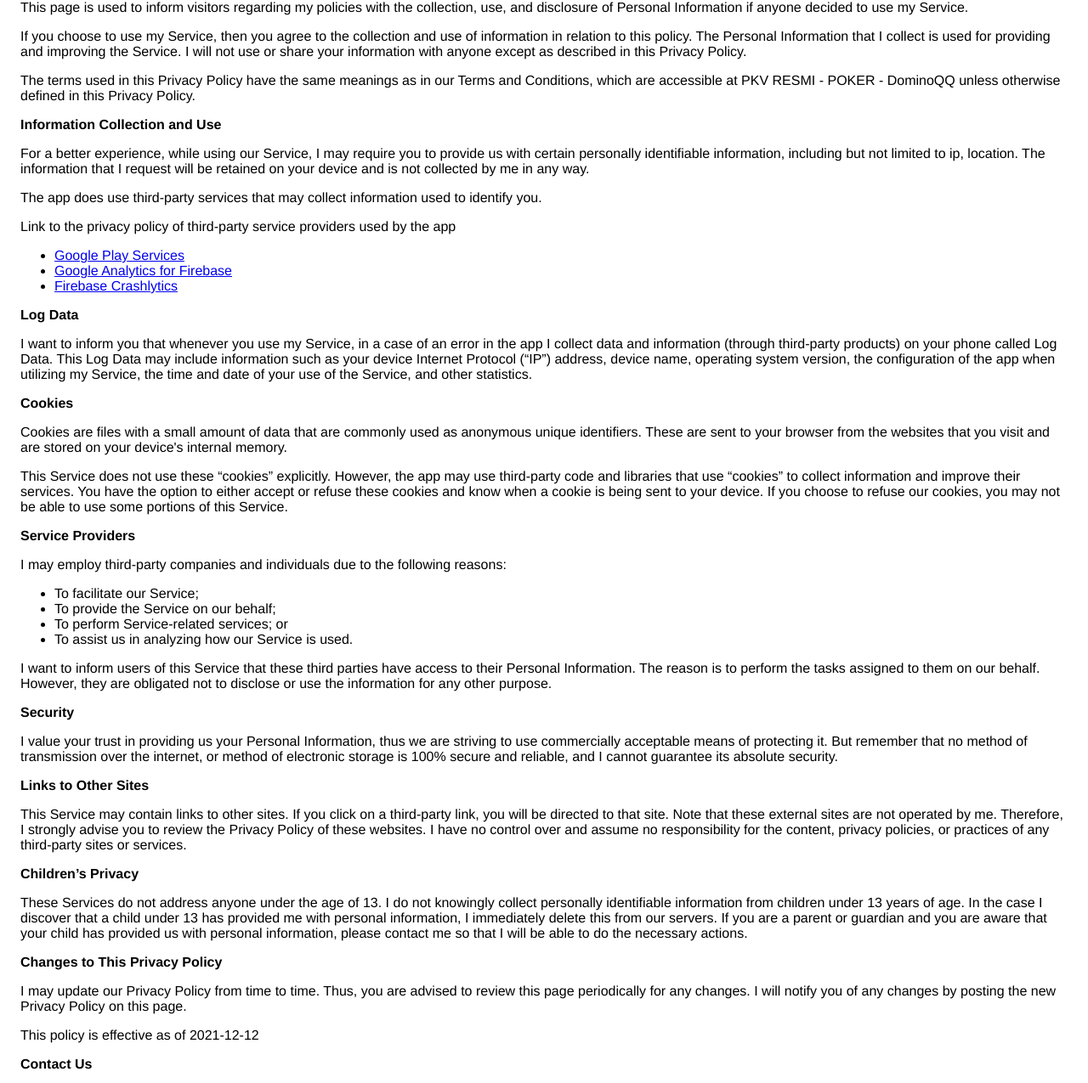
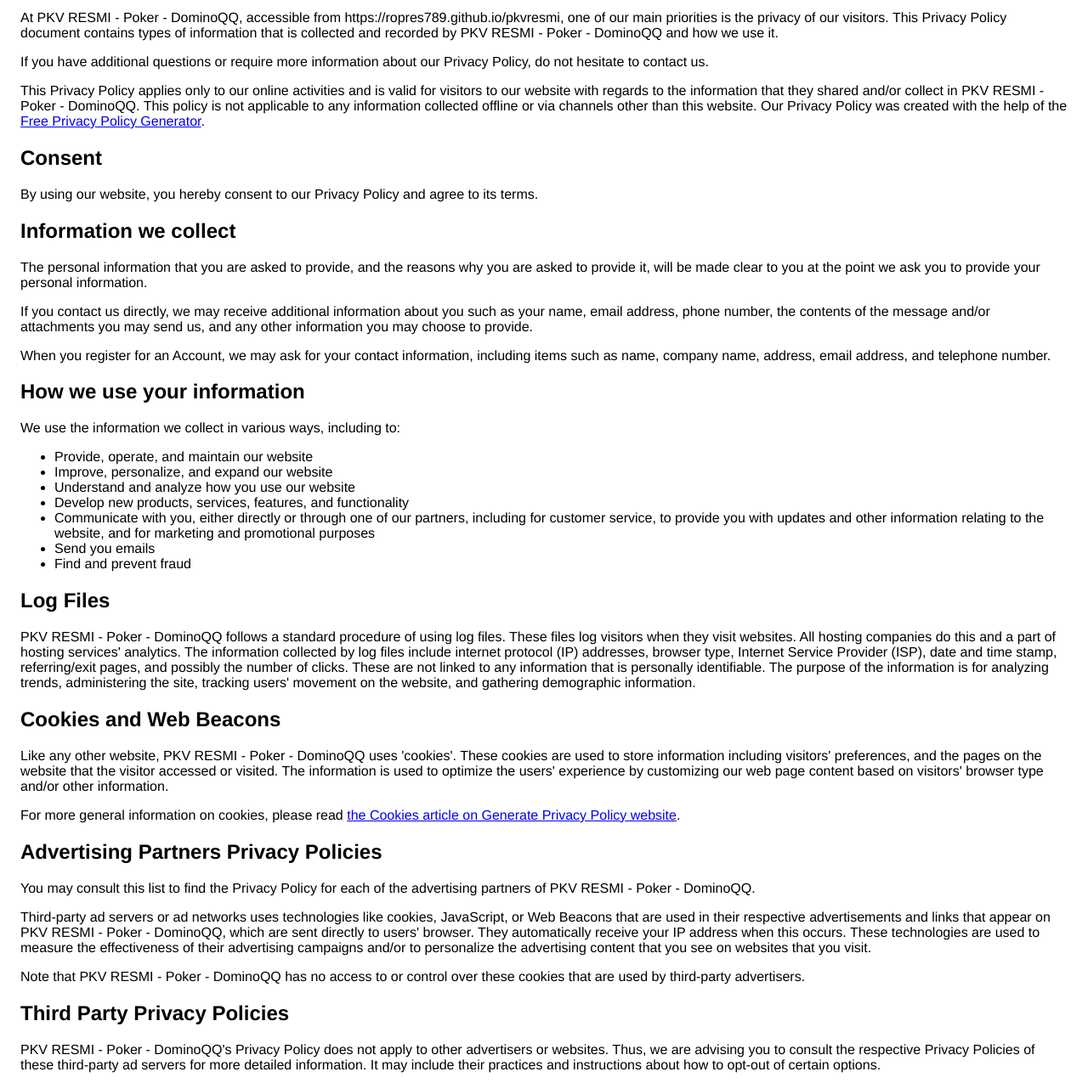
Before and after one commit to ropres789/pkvresmi, a plain HTML site: page privacy.html in a window 1280 px wide. Shown: the part 92-1367 px from the top of the page at 85% size. Drawn offline with Linux system fonts and the light colour scheme.

Commit message:
Update privacy.html

```diff
--- a/privacy.html
+++ b/privacy.html
@@ -7,103 +7,87 @@
       <style> body { font-family: 'Helvetica Neue', Helvetica, Arial, sans-serif; padding:1em; } </style>
     </head>
     <body>
-    <strong>Privacy Policy</strong> <p>
-                  PokerPKV built the PKV RESMI - POKER - DominoQQ app as
-                  a Free app. This SERVICE is provided by
-                  PokerPKV at no cost and is intended for use as
-                  is.
-                </p> <p>
-                  This page is used to inform visitors regarding my
-                  policies with the collection, use, and disclosure of Personal
-                  Information if anyone decided to use my Service.
-                </p> <p>
-                  If you choose to use my Service, then you agree to
-                  the collection and use of information in relation to this
-                  policy. The Personal Information that I collect is
-                  used for providing and improving the Service. I will not use or share your information with
-                  anyone except as described in this Privacy Policy.
-                </p> <p>
-                  The terms used in this Privacy Policy have the same meanings
-                  as in our Terms and Conditions, which are accessible at
-                  PKV RESMI - POKER - DominoQQ unless otherwise defined in this Privacy Policy.
-                </p> <p><strong>Information Collection and Use</strong></p> <p>
-                  For a better experience, while using our Service, I
-                  may require you to provide us with certain personally
-                  identifiable information, including but not limited to ip, location. The information that
-                  I request will be retained on your device and is not collected by me in any way.
-                </p> <div><p>
-                    The app does use third-party services that may collect
-                    information used to identify you.
-                  </p> <p>
-                    Link to the privacy policy of third-party service providers used
-                    by the app
-                  </p> <ul><li><a href="https://www.google.com/policies/privacy/" target="_blank" rel="noopener noreferrer">Google Play Services</a></li><!----><li><a href="https://firebase.google.com/policies/analytics" target="_blank" rel="noopener noreferrer">Google Analytics for Firebase</a></li><li><a href="https://firebase.google.com/support/privacy/" target="_blank" rel="noopener noreferrer">Firebase Crashlytics</a></li><!----><!----><!----><!----><!----><!----><!----><!----><!----><!----><!----><!----><!----><!----><!----><!----><!----><!----><!----><!----><!----><!----><!----></ul></div> <p><strong>Log Data</strong></p> <p>
-                  I want to inform you that whenever you
-                  use my Service, in a case of an error in the app
-                  I collect data and information (through third-party
-                  products) on your phone called Log Data. This Log Data may
-                  include information such as your device Internet Protocol
-                  (“IP”) address, device name, operating system version, the
-                  configuration of the app when utilizing my Service,
-                  the time and date of your use of the Service, and other
-                  statistics.
-                </p> <p><strong>Cookies</strong></p> <p>
-                  Cookies are files with a small amount of data that are
-                  commonly used as anonymous unique identifiers. These are sent
-                  to your browser from the websites that you visit and are
-                  stored on your device's internal memory.
-                </p> <p>
-                  This Service does not use these “cookies” explicitly. However,
-                  the app may use third-party code and libraries that use
-                  “cookies” to collect information and improve their services.
-                  You have the option to either accept or refuse these cookies
-                  and know when a cookie is being sent to your device. If you
-                  choose to refuse our cookies, you may not be able to use some
-                  portions of this Service.
-                </p> <p><strong>Service Providers</strong></p> <p>
-                  I may employ third-party companies and
-                  individuals due to the following reasons:
-                </p> <ul><li>To facilitate our Service;</li> <li>To provide the Service on our behalf;</li> <li>To perform Service-related services; or</li> <li>To assist us in analyzing how our Service is used.</li></ul> <p>
-                  I want to inform users of this Service
-                  that these third parties have access to their Personal
-                  Information. The reason is to perform the tasks assigned to
-                  them on our behalf. However, they are obligated not to
-                  disclose or use the information for any other purpose.
-                </p> <p><strong>Security</strong></p> <p>
-                  I value your trust in providing us your
-                  Personal Information, thus we are striving to use commercially
-                  acceptable means of protecting it. But remember that no method
-                  of transmission over the internet, or method of electronic
-                  storage is 100% secure and reliable, and I cannot
-                  guarantee its absolute security.
-                </p> <p><strong>Links to Other Sites</strong></p> <p>
-                  This Service may contain links to other sites. If you click on
-                  a third-party link, you will be directed to that site. Note
-                  that these external sites are not operated by me.
-                  Therefore, I strongly advise you to review the
-                  Privacy Policy of these websites. I have
-                  no control over and assume no responsibility for the content,
-                  privacy policies, or practices of any third-party sites or
-                  services.
-                </p> <p><strong>Children’s Privacy</strong></p> <div><p>
-                    These Services do not address anyone under the age of 13.
-                    I do not knowingly collect personally
-                    identifiable information from children under 13 years of age. In the case
-                    I discover that a child under 13 has provided
-                    me with personal information, I immediately
-                    delete this from our servers. If you are a parent or guardian
-                    and you are aware that your child has provided us with
-                    personal information, please contact me so that
-                    I will be able to do the necessary actions.
-                  </p></div> <!----> <p><strong>Changes to This Privacy Policy</strong></p> <p>
-                  I may update our Privacy Policy from
-                  time to time. Thus, you are advised to review this page
-                  periodically for any changes. I will
-                  notify you of any changes by posting the new Privacy Policy on
-                  this page.
-                </p> <p>This policy is effective as of 2021-12-12</p> <p><strong>Contact Us</strong></p> <p>
-                  If you have any questions or suggestions about my
-                  Privacy Policy, do not hesitate to contact me at imambudihartonomd@gmail.com.
-                </p> <p>This privacy policy page was created at <a href="https://privacypolicytemplate.net" target="_blank" rel="noopener noreferrer">privacypolicytemplate.net </a>and modified/generated by <a href="https://app-privacy-policy-generator.nisrulz.com/" target="_blank" rel="noopener noreferrer">App Privacy Policy Generator</a></p>
-    </body>
+        <h1>Privacy Policy for PokerPKV</h1>
+
+        <p>At PKV RESMI - Poker - DominoQQ, accessible from https://ropres789.github.io/pkvresmi, one of our main priorities is the privacy of our visitors. This Privacy Policy document contains types of information that is collected and recorded by PKV RESMI - Poker - DominoQQ and how we use it.</p>
+
+        <p>If you have additional questions or require more information about our Privacy Policy, do not hesitate to contact us.</p>
+
+        <p>This Privacy Policy applies only to our online activities and is valid for visitors to our website with regards to the information that they shared and/or collect in PKV RESMI - Poker - DominoQQ. This policy is not applicable to any information collected offline or via channels other than this website. Our Privacy Policy was created with the help of the <a href="https://www.privacypolicygenerator.info">Free Privacy Policy Generator</a>.</p>
+
+        <h2>Consent</h2>
+
+        <p>By using our website, you hereby consent to our Privacy Policy and agree to its terms.</p>
+
+        <h2>Information we collect</h2>
+
+        <p>The personal information that you are asked to provide, and the reasons why you are asked to provide it, will be made clear to you at the point we ask you to provide your personal information.</p>
+        <p>If you contact us directly, we may receive additional information about you such as your name, email address, phone number, the contents of the message and/or attachments you may send us, and any other information you may choose to provide.</p>
+        <p>When you register for an Account, we may ask for your contact information, including items such as name, company name, address, email address, and telephone number.</p>
+
+        <h2>How we use your information</h2>
+
+        <p>We use the information we collect in various ways, including to:</p>
+
+        <ul>
+        <li>Provide, operate, and maintain our website</li>
+        <li>Improve, personalize, and expand our website</li>
+        <li>Understand and analyze how you use our website</li>
+        <li>Develop new products, services, features, and functionality</li>
+        <li>Communicate with you, either directly or through one of our partners, including for customer service, to provide you with updates and other information relating to the website, and for marketing and promotional purposes</li>
+        <li>Send you emails</li>
+        <li>Find and prevent fraud</li>
+        </ul>
+
+        <h2>Log Files</h2>
+
+        <p>PKV RESMI - Poker - DominoQQ follows a standard procedure of using log files. These files log visitors when they visit websites. All hosting companies do this and a part of hosting services' analytics. The information collected by log files include internet protocol (IP) addresses, browser type, Internet Service Provider (ISP), date and time stamp, referring/exit pages, and possibly the number of clicks. These are not linked to any information that is personally identifiable. The purpose of the information is for analyzing trends, administering the site, tracking users' movement on the website, and gathering demographic information.</p>
+
+        <h2>Cookies and Web Beacons</h2>
+
+        <p>Like any other website, PKV RESMI - Poker - DominoQQ uses 'cookies'. These cookies are used to store information including visitors' preferences, and the pages on the website that the visitor accessed or visited. The information is used to optimize the users' experience by customizing our web page content based on visitors' browser type and/or other information.</p>
+
+        <p>For more general information on cookies, please read <a href="https://www.generateprivacypolicy.com/#cookies">the Cookies article on Generate Privacy Policy website</a>.</p>
+
+
+
+        <h2>Advertising Partners Privacy Policies</h2>
+
+        <P>You may consult this list to find the Privacy Policy for each of the advertising partners of PKV RESMI - Poker - DominoQQ.</p>
+
+        <p>Third-party ad servers or ad networks uses technologies like cookies, JavaScript, or Web Beacons that are used in their respective advertisements and links that appear on PKV RESMI - Poker - DominoQQ, which are sent directly to users' browser. They automatically receive your IP address when this occurs. These technologies are used to measure the effectiveness of their advertising campaigns and/or to personalize the advertising content that you see on websites that you visit.</p>
+
+        <p>Note that PKV RESMI - Poker - DominoQQ has no access to or control over these cookies that are used by third-party advertisers.</p>
+
+        <h2>Third Party Privacy Policies</h2>
+
+        <p>PKV RESMI - Poker - DominoQQ's Privacy Policy does not apply to other advertisers or websites. Thus, we are advising you to consult the respective Privacy Policies of these third-party ad servers for more detailed information. It may include their practices and instructions about how to opt-out of certain options. </p>
+
+        <p>You can choose to disable cookies through your individual browser options. To know more detailed information about cookie management with specific web browsers, it can be found at the browsers' respective websites.</p>
+
+        <h2>CCPA Privacy Rights (Do Not Sell My Personal Information)</h2>
+
+        <p>Under the CCPA, among other rights, California consumers have the right to:</p>
+        <p>Request that a business that collects a consumer's personal data disclose the categories and specific pieces of personal data that a business has collected about consumers.</p>
+        <p>Request that a business delete any personal data about the consumer that a business has collected.</p>
+        <p>Request that a business that sells a consumer's personal data, not sell the consumer's personal data.</p>
+        <p>If you make a request, we have one month to respond to you. If you would like to exercise any of these rights, please contact us.</p>
+
+        <h2>GDPR Data Protection Rights</h2>
+
+        <p>We would like to make sure you are fully aware of all of your data protection rights. Every user is entitled to the following:</p>
+        <p>The right to access – You have the right to request copies of your personal data. We may charge you a small fee for this service.</p>
+        <p>The right to rectification – You have the right to request that we correct any information you believe is inaccurate. You also have the right to request that we complete the information you believe is incomplete.</p>
+        <p>The right to erasure – You have the right to request that we erase your personal data, under certain conditions.</p>
+        <p>The right to restrict processing – You have the right to request that we restrict the processing of your personal data, under certain conditions.</p>
+        <p>The right to object to processing – You have the right to object to our processing of your personal data, under certain conditions.</p>
+        <p>The right to data portability – You have the right to request that we transfer the data that we have collected to another organization, or directly to you, under certain conditions.</p>
+        <p>If you make a request, we have one month to respond to you. If you would like to exercise any of these rights, please contact us.</p>
+
+        <h2>Children's Information</h2>
+
+        <p>Another part of our priority is adding protection for children while using the internet. We encourage parents and guardians to observe, participate in, and/or monitor and guide their online activity.</p>
+
+        <p>PKV RESMI - Poker - DominoQQ does not knowingly collect any Personal Identifiable Information from children under the age of 13. If you think that your child provided this kind of information on our website, we strongly encourage you to contact us immediately and we will do our best efforts to promptly remove such information from our records.</p>
+   </body>
     </html>
```
